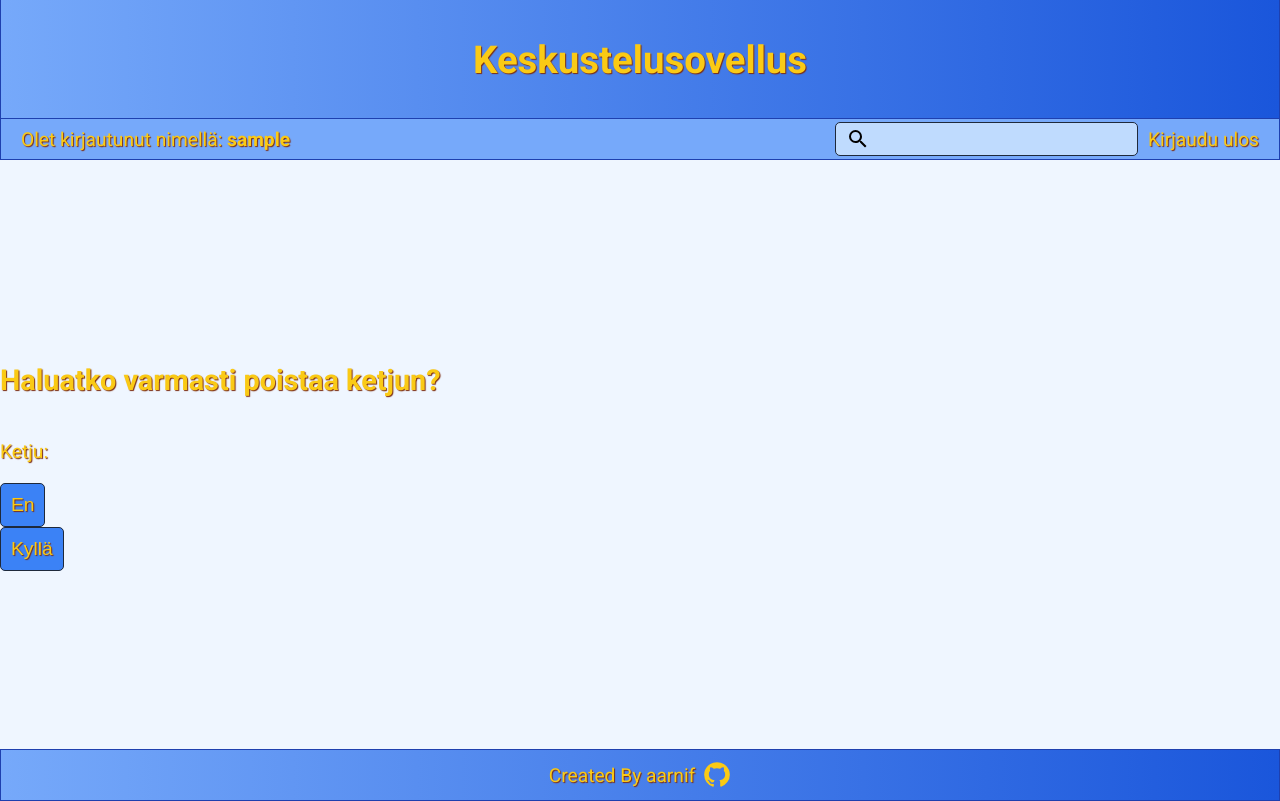
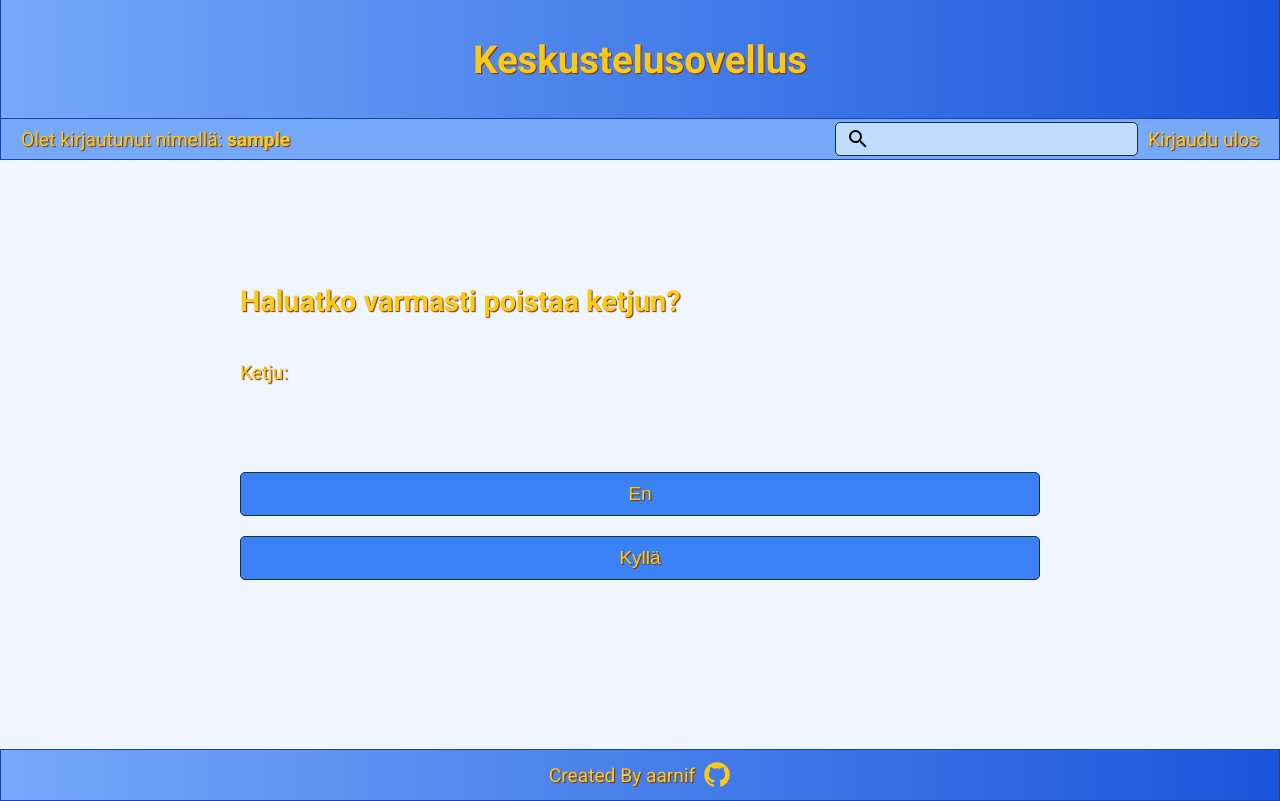
Before and after one commit to aarnif/tsoha-forum, a Flask app: template templates/delete_thread.html in a window 1280 px wide. Run offline with Flask 3, Linux system fonts and the light colour scheme; the template is opened without the code that fills it, so the values that code supplies are empty; the visitor is signed in with stand-in values (Sample User, id 1).

Commit message:
Update delete thread styles

```diff
--- a/templates/delete_thread.html
+++ b/templates/delete_thread.html
@@ -1,22 +1,25 @@
 {% extends "layout.html" %} {% block content %}
 
+<div class="form-container">
+  <form action="{{request.url}}" method="POST" class="form">
     <h2>Haluatko varmasti poistaa ketjun?</h2>
-
-<form action="{{request.url}}" method="POST">
-  <ul>
-    <li>
+    <ul class="form-items">
+      <li class="form-item">
         <p>Ketju:</p>
       </li>
-    <li>
+      <li class="form-item">
         <p>{{ thread[0].title }}</p>
       </li>
-    <li>
-      <button type="button"><a href="{{return_url}}">En</a></button>
+      <li class="form-item">
+        <a href="{{return_url}}"
+          ><button type="button" class="form-button">En</button></a
+        >
       </li>
-    <li>
-      <button type="submit">Kyllä</button>
+      <li class="form-item">
+        <button type="submit" class="form-button">Kyllä</button>
       </li>
     </ul>
   </form>
+</div>
 
 {% endblock %}
```
Lines whose indentation alone changed are shown as unchanged.
